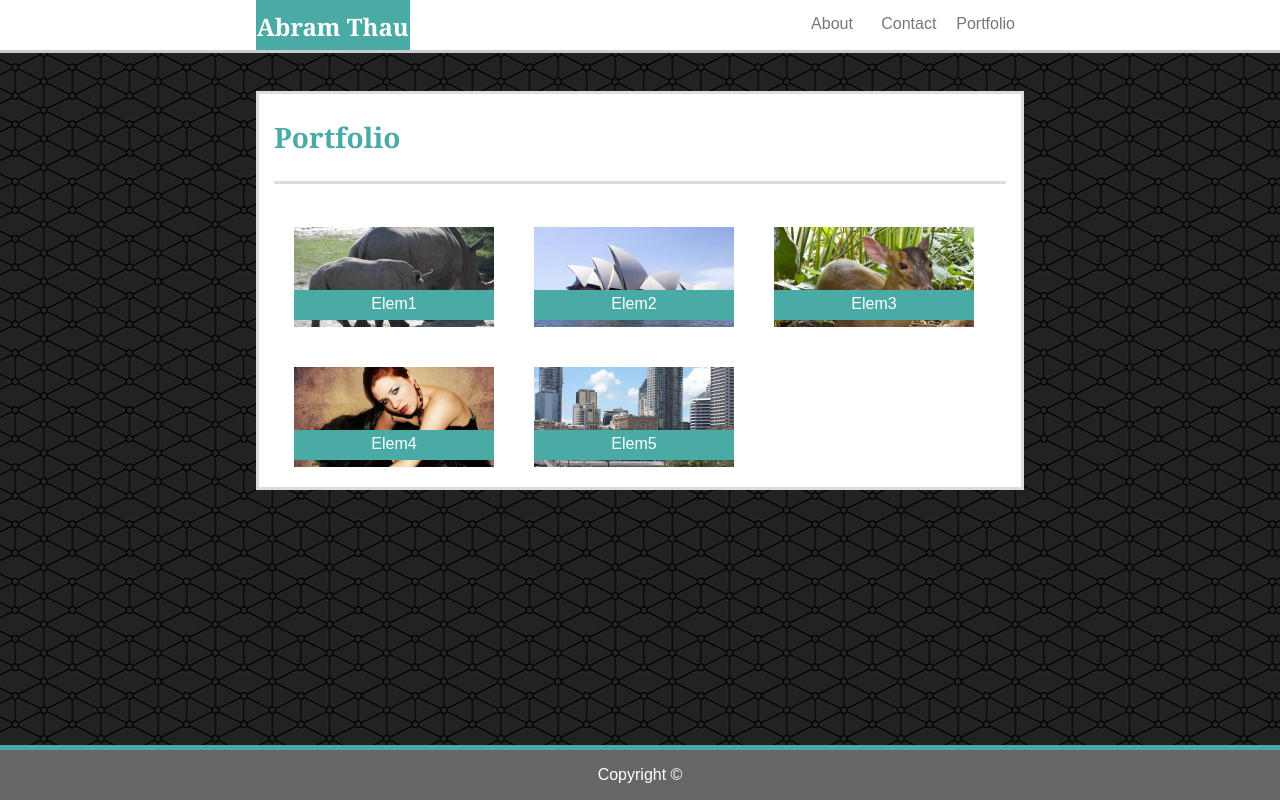
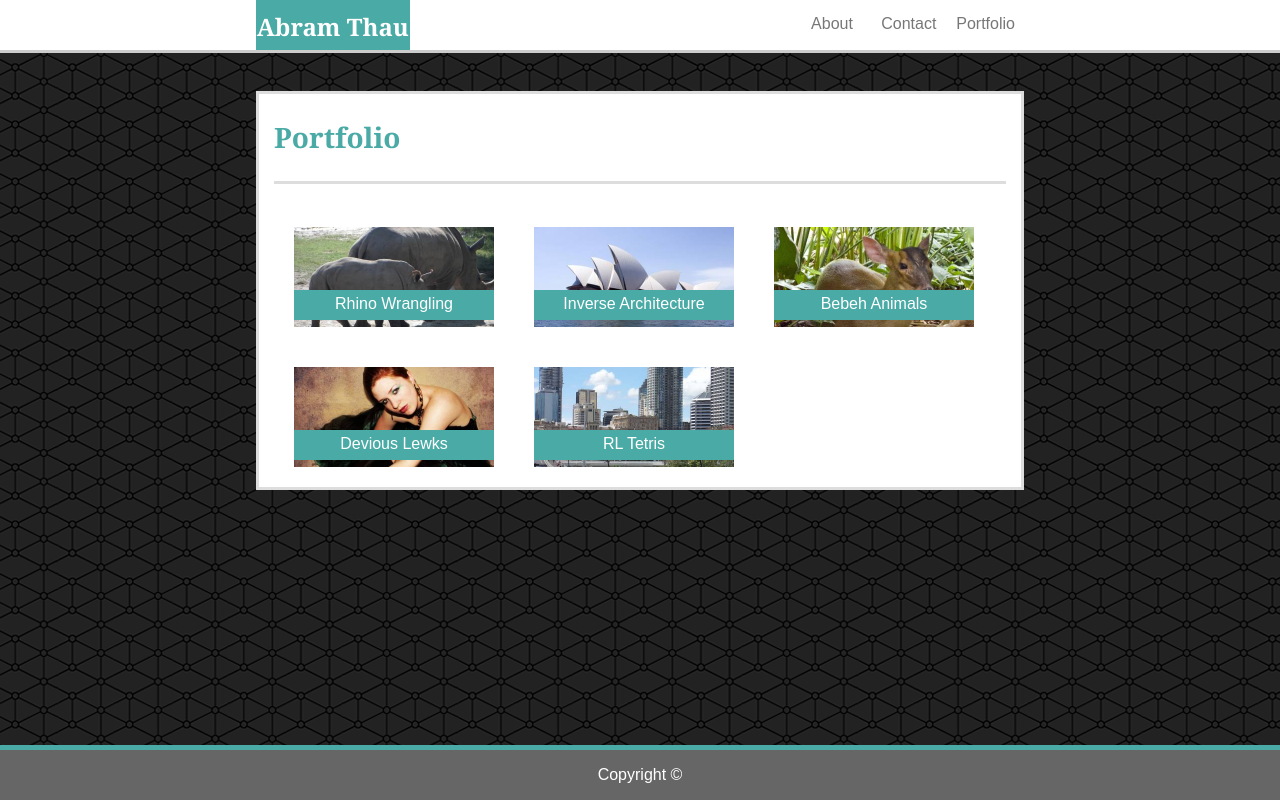
Before and after one commit to Glacian22/Basic-Portfolio, a plain HTML site: page portfolio.html in a window 1280 px wide. Drawn offline with Linux system fonts and the light colour scheme.

Commit message:
gave portfolio items names

```diff
--- a/portfolio.html
+++ b/portfolio.html
@@ -26,31 +26,31 @@
                 <div class="thumbwrap">
                     <a href="" class="img_and_label">
                         <img class="thumb" src="assets/images/ph1.jpg">
-                        <div class="label">Elem1</div>
+                        <div class="label">Rhino Wrangling</div>
                     </a>
                 </div>
                 <div class="thumbwrap">
                     <a href="" class="img_and_label">
                         <img class="thumb" src="assets/images/ph2.jpg">
-                        <div class="label">Elem2</div>
+                        <div class="label">Inverse Architecture</div>
                     </a>
                 </div>
                 <div class="thumbwrap">
                     <a href="" class="img_and_label">
                         <img class="thumb" src="assets/images/ph3.jpg">
-                        <div class="label">Elem3</div>
+                        <div class="label">Bebeh Animals</div>
                     </a>
                 </div>
                 <div class="thumbwrap">
                     <a href="" class="img_and_label">
                         <img class="thumb" src="assets/images/ph4.jpg">
-                        <div class="label">Elem4</div>
+                        <div class="label">Devious Lewks</div>
                     </a>
                 </div>
                 <div class="thumbwrap">
                     <a href="" class="img_and_label">
                         <img class="thumb" src="assets/images/ph5.jpg">
-                        <div class="label">Elem5</div>
+                        <div class="label">RL Tetris</div>
                     </a>
                 </div>
             </div>
```
